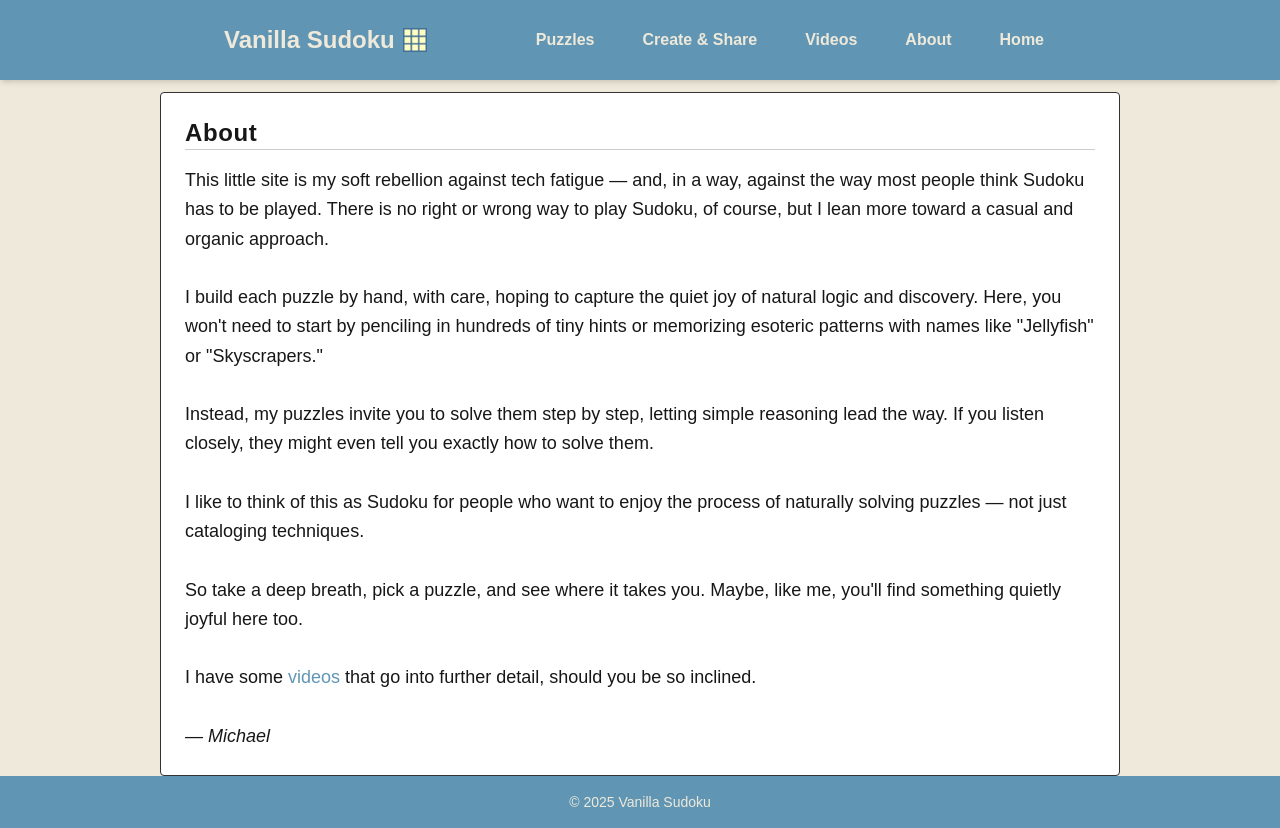
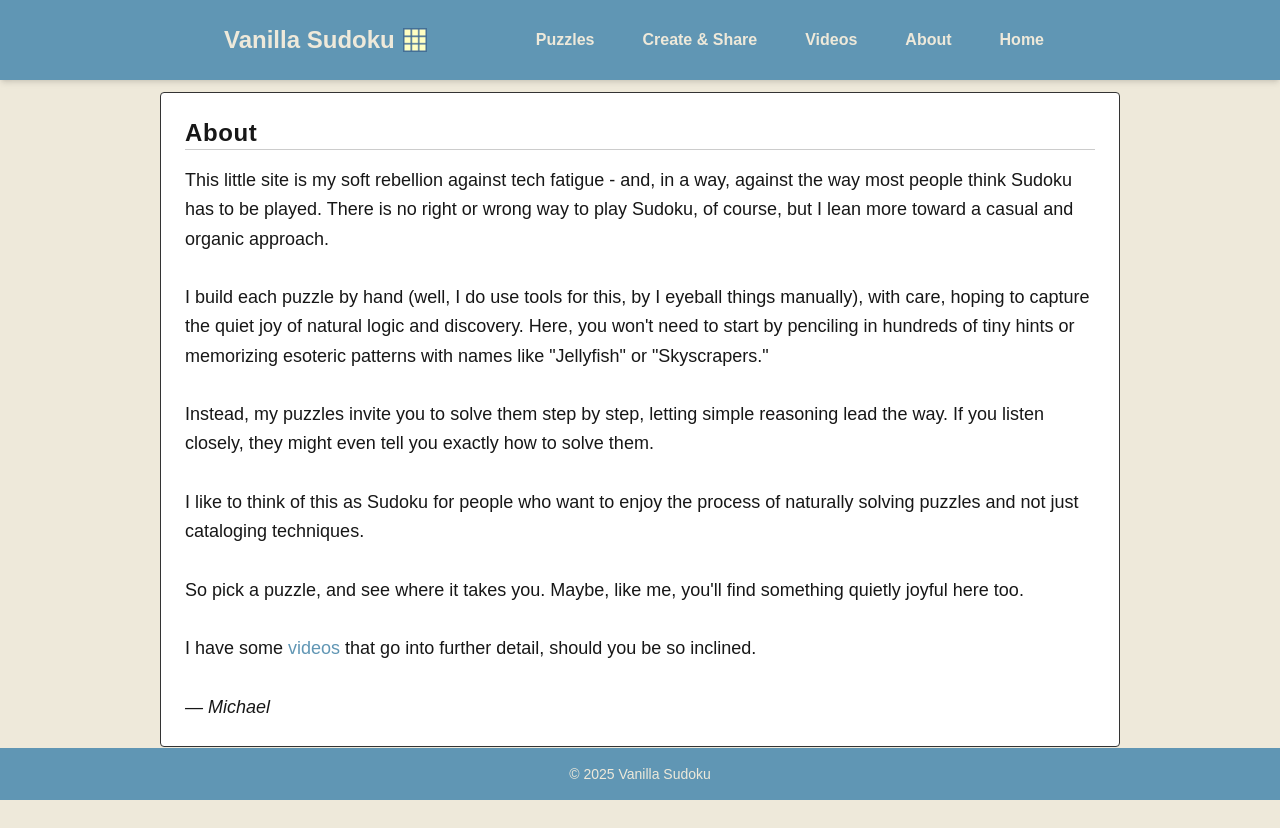
Before and after one commit to horkage/vanilla-sudoku-fe, a Next.js app: page /about in a window 1280 px wide. After the commit the page ends 800 px from the top, so only its background shows below. Built offline with nearby package versions, Linux system fonts and the light colour scheme.

Commit message:
Added content for new walkthrough video (medium 0001). Tweaked some wording here and there in about and homepage

```diff
--- /dev/null
+++ b/puzzle-data/medium/0001.metadata.json
@@ -0,0 +1,6 @@
+{
+  "title": "Play Medium Sudoku Puzzle 0001 or Watch My Walkthrough",
+  "description": "Play this sudoku puzzle or solve it with me by watching a narrated walkthrough with logic explained step-by-step.",
+  "videoUrl": "https://youtu.be/fpXYvVYbNEY",
+  "image": "/social/medium/0001.png"
+}
--- a/src/app/about/page.tsx
+++ b/src/app/about/page.tsx
@@ -10,15 +10,15 @@ export default function About() {
         <div className="relative w-[90%] md:w-[75%] mt-3 p-6 overflow-hidden border border-[#333333] rounded bg-white">
           <h1 className="text-xl md:text-2xl font-bold mb-4 tracking-wide border-b border-[#CCC]">About</h1>
           <div className="text-base md:text-lg leading-relaxed">
-            This little site is my soft rebellion against tech fatigue &mdash; and, in a way, against the way most people think Sudoku has to be played. There is no right or wrong way to play Sudoku, of course, but I lean more toward a casual and organic approach.
+            This little site is my soft rebellion against tech fatigue - and, in a way, against the way most people think Sudoku has to be played. There is no right or wrong way to play Sudoku, of course, but I lean more toward a casual and organic approach.
             <br /><br />
-            I build each puzzle by hand, with care, hoping to capture the quiet joy of natural logic and discovery. Here, you won&apos;t need to start by penciling in hundreds of tiny hints or memorizing esoteric patterns with names like &quot;Jellyfish&quot; or &quot;Skyscrapers.&quot;
+            I build each puzzle by hand (well, I do use tools for this, by I eyeball things manually), with care, hoping to capture the quiet joy of natural logic and discovery. Here, you won&apos;t need to start by penciling in hundreds of tiny hints or memorizing esoteric patterns with names like &quot;Jellyfish&quot; or &quot;Skyscrapers.&quot;
             <br /><br />
             Instead, my puzzles invite you to solve them step by step, letting simple reasoning lead the way. If you listen closely, they might even tell you exactly how to solve them.
             <br /><br />
-            I like to think of this as Sudoku for people who want to enjoy the process of naturally solving puzzles &mdash; not just cataloging techniques.
+            I like to think of this as Sudoku for people who want to enjoy the process of naturally solving puzzles and not just cataloging techniques.
             <br /><br />
-            So take a deep breath, pick a puzzle, and see where it takes you. Maybe, like me, you&apos;ll find something quietly joyful here too.
+            So pick a puzzle, and see where it takes you. Maybe, like me, you&apos;ll find something quietly joyful here too.
             <br /><br />
             I have some <a className="text-[#6096B4]" href="https://www.youtube.com/@vanillasudoku" target="_blank">videos</a> that go into further detail, should you be so inclined.
             <br /><br />
--- a/src/app/page.tsx
+++ b/src/app/page.tsx
@@ -19,9 +19,9 @@ export default function Home() {
           <div className="relative z-20 text-[#333333]">
             <h1 className="text-xl md:text-2xl font-bold mb-4 tracking-wide border-b border-[#CCC]">The Quiet Joy of Natural Logic and Discovery</h1>
             <div className="text-base md:text-lg leading-relaxed">
-              My puzzles are home-made and crafted to be enjoyed through simple, natural progression. You won&apos;t need to pencil in every hint or chase after arcane patterns &mdash; though you&apos;re always free to do so if you wish!
-
-              Here, puzzles unfold at their own pace. And if you listen closely, they&apos;ll tell you exactly how to solve them.
+              My puzzles are home-made and crafted to be enjoyed through simple, natural progression. You certainly can look for arcane patterns in my puzzles if you so desire - I certainly won&apos;t stop you - but my puzzles are better suited for a more relaxed and laid-back solving approach.
+              <br />
+              <br />Play however you like, because here, puzzles unfold at their own pace - no one is timing you and no one is judging you. Just be sure to unplug from time to time, and listen closely to these puzzles - they just might tell you how to solve them. With minimal fuss, of course.
               <br />
 
               <div className="mt-4 flex justify-center">
@@ -58,6 +58,30 @@ export default function Home() {
       <div className="flex justify-center mt-6 mb-12">
         <div className="w-[90%] md:w-[75%] space-y-6">
           { /* news stuff things */ }
+
+          { /* embedded thing */ }
+          <div className="bg-white border border-[#333333] rounded p-4 mb-4 shadow-sm flex flex-col md:flex-row gap-4">
+            <div className="w-full md:w-1/3">
+              <iframe
+                className="w-full aspect-video rounded"
+                src="https://www.youtube.com/embed/fpXYvVYbNEY"
+                title="YouTube video"
+                frameBorder="0"
+                allow="accelerometer; autoplay; clipboard-write; encrypted-media; gyroscope; picture-in-picture"
+                allowFullScreen
+              />
+            </div>
+            <div className="flex-1">
+              <h2 className="text-lg font-semibold text-[#333333] mb-2">New Video: Medium Puzzle (0001) Walkthrough</h2>
+              <p className="text-[#333333] text-base leading-relaxed">
+                I&apos;m slowly trying to backfill video walkthroughs for my curated puzzles, and the next walktrhough video is for my first solvable <Link className="vs-link" href="/puzzles/medium/puzzle/0001">Medium Difficulty Puzzle (0001)</Link> I made. I take a quicker, but more natural approach to solving this puzzle and managed to get its runtime down to about 18 minutes. Not bad!
+                <br />
+                <br />
+                You can play this very puzzle along with me <Link className="vs-link" href="/puzzles/medium/puzzle/0001">right here</Link>. Bonus points if you spot my mistakes and fix them yourself!
+              </p>
+              <p className="text-sm text-[#666] mt-2">Jul 23, 2025</p>
+            </div>
+          </div>
 
           { /* text only thing */ }
           <div className="bg-white border border-[#333333] rounded p-4 mb-4 shadow-sm">
```
Also changed, not shown: public/social/medium/0001.png (added), 1 other file (tests, documents, lock files or other folders).
